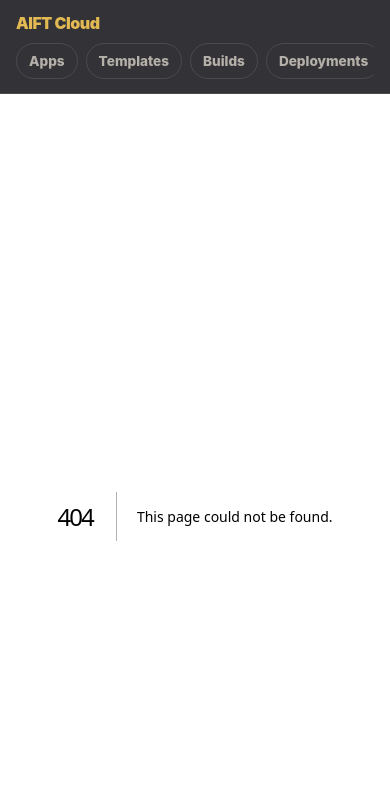
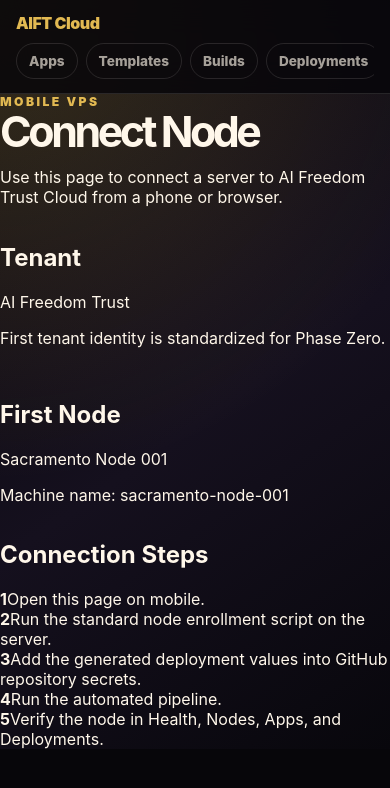
Before and after one commit to AIFreedomTrustFederation/VPS, a Next.js app in the folder apps/aift-dashboard/: page /connect-node in a window 390 px wide. Before the commit this address had no page. Shown: the top 788 px of the page. Built offline with nearby package versions, Linux system fonts and the light colour scheme.

Commit message:
Add mobile connect node page

```diff
--- /dev/null
+++ b/apps/aift-dashboard/app/connect-node/page.tsx
@@ -0,0 +1,36 @@
+export default function ConnectNodePage() {
+  return (
+    <main className="page-shell">
+      <section className="hero-card">
+        <p className="eyebrow">Mobile VPS</p>
+        <h1>Connect Node</h1>
+        <p>Use this page to connect a server to AI Freedom Trust Cloud from a phone or browser.</p>
+      </section>
+
+      <section className="grid two">
+        <div className="panel-card">
+          <h2>Tenant</h2>
+          <p className="muted">AI Freedom Trust</p>
+          <p>First tenant identity is standardized for Phase Zero.</p>
+        </div>
+
+        <div className="panel-card">
+          <h2>First Node</h2>
+          <p className="muted">Sacramento Node 001</p>
+          <p>Machine name: sacramento-node-001</p>
+        </div>
+      </section>
+
+      <section className="panel-card">
+        <h2>Connection Steps</h2>
+        <div className="stack-list">
+          <div className="row-card"><strong>1</strong><span>Open this page on mobile.</span></div>
+          <div className="row-card"><strong>2</strong><span>Run the standard node enrollment script on the server.</span></div>
+          <div className="row-card"><strong>3</strong><span>Add the generated deployment values into GitHub repository secrets.</span></div>
+          <div className="row-card"><strong>4</strong><span>Run the automated pipeline.</span></div>
+          <div className="row-card"><strong>5</strong><span>Verify the node in Health, Nodes, Apps, and Deployments.</span></div>
+        </div>
+      </section>
+    </main>
+  );
+}
```
